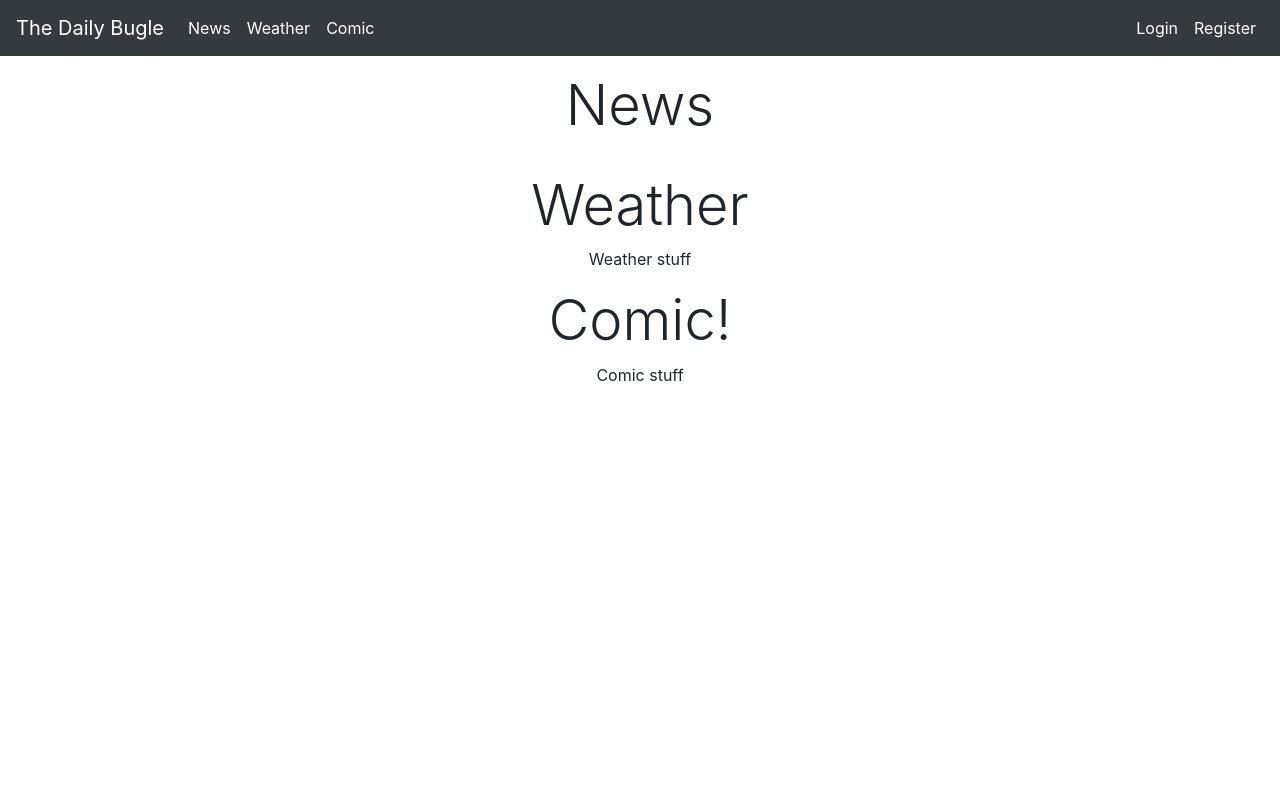
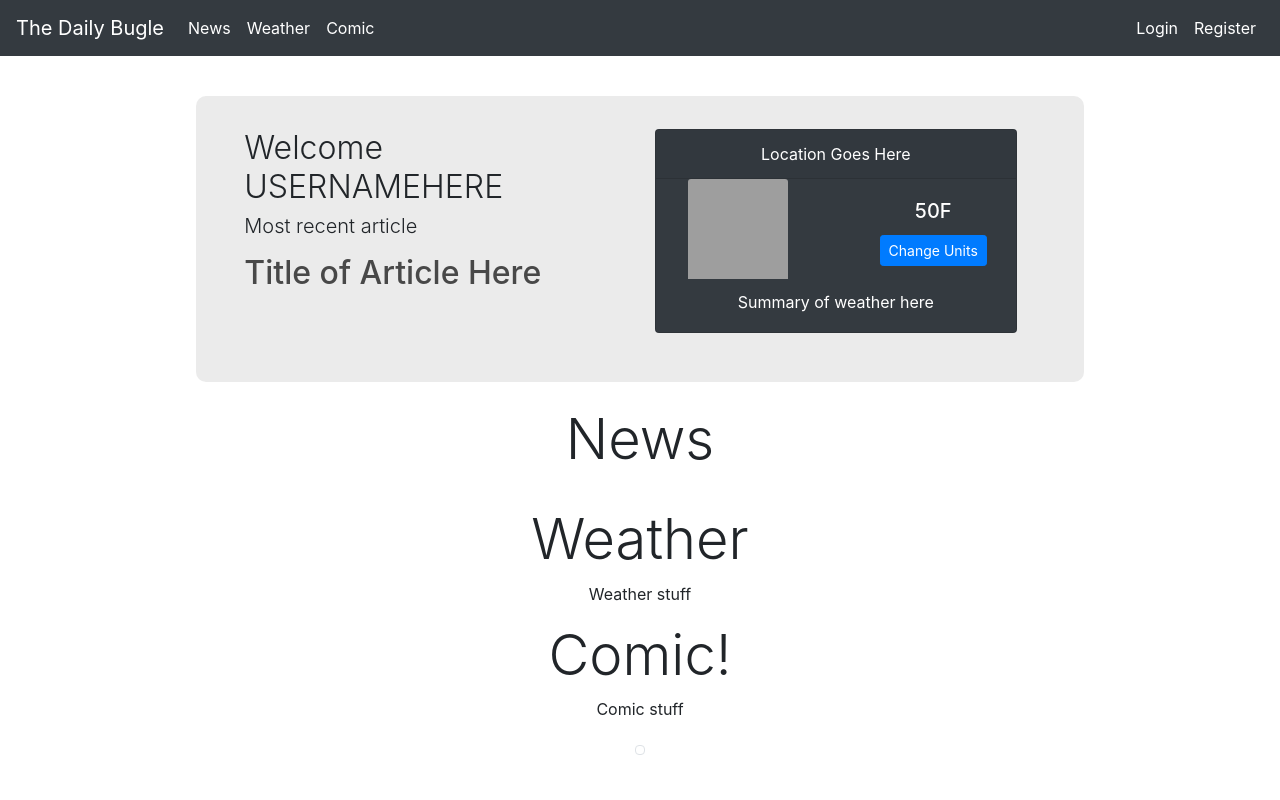
Before and after one commit to PGreatness/import-Greatness, a Flask app: template The Daily Bugle/dev/templates/home.html in a window 1280 px wide. Run offline with Flask 2, Linux system fonts and the light colour scheme; the template is opened without the code that fills it, so the values that code supplies are empty; some libraries are stand-ins or nearby versions; grey boxes are pictures that could not be loaded.

Commit message:
Pushed classwork/extra work

```diff
--- a/The Daily Bugle/dev/static/home.css
+++ b/The Daily Bugle/dev/static/home.css
@@ -22,3 +22,30 @@
 .linkFix:hover{
   color: #484848;
 }
+
+#rowTop{
+  width:80%;
+  background-color: rgba(176, 176, 176, 0.25);
+  padding: 3%;
+  border-radius: 10px;
+}
+
+#bottomCardText{
+  padding-bottom:5%;
+}
+
+#weatherPreview{
+  padding-bottom: 3%
+}
+
+#weatherBox{
+  width:95%;
+}
+
+#weatherPreviewImage{
+  display:block;
+  margin-right:auto;
+  margin-left:auto;
+  width:100px;
+  height:100px
+}
--- a/The Daily Bugle/dev/templates/home.html
+++ b/The Daily Bugle/dev/templates/home.html
@@ -42,6 +42,41 @@
 <br>
 <br>
 <br>
+<br>
+
+<div class="container d-flex justify-content-center">
+  <div class="row" id="rowTop">
+    <div class="col-md-6">
+      <h2 class="font-weight-light">Welcome USERNAMEHERE<h2>
+      <p class="lead">Most recent article </p>
+      <a href="linkToMostRecentArticle" class="linkFix">Title of Article Here </a>
+    </div>
+    <div class="col-md-6">
+      <div class="card text-white bg-dark mb-3 center" id="weatherBox">
+        <div class="card-header">Location Goes Here</div>
+        <div class="row">
+          <div class="col-lg-6">
+            <div class="center">
+              <img class="card-img-top" id="weatherPreviewImage" src="http://www.transparentpng.com/thumb/weather-report/android-weather-icons-png-12.png" alt="Image missing">
+            </div>
+          </div>
+          <div class="col-lg-6">
+            <div class="card-body">
+              <div id="weatherPreview">
+                <h5 class="card-title collapse show" id="temperature">50F</h5>
+                <h5 class="card-title collapse" id="temperature">Celsius here</h5>
+                <button type="button" class="btn btn-primary btn-sm" href="#temperature" data-toggle="collapse">Change Units</button>
+              </div>
+            </div>
+          </div>
+        </div>
+        <p class="card-text" id="bottomCardText">Summary of weather here</p>
+      </div>
+    </div>
+  </div>
+</div>
+
+<br>
 
 <div class="container center" id="news">
   <h1 class="display-4 fix">News</h1>
@@ -60,12 +95,6 @@
         </div>
       </div>
       <div class="col-sm-8">
-        {% for news in data['weather-hourly'] %}
-            {% for item in news %}
-                {{news[item]}}
-            {% endfor %}
-            <br>
-        {% endfor %}
         <!-- Generate items in the format below using jinja and the database-->
         {% for article in data['news'] %}
         {% if article['id'] == 0 %}
@@ -83,7 +112,7 @@
               <p class="mb-1">{{article['abstract']}}</p>
             </div>
             <small>{{article['image-caption']}}</small>
-              <img src="{{article['image-url']}}" class="img-fluid" alt="Responsive image">
+            <img src="{{article['image-url']}}" class="img-fluid img-thumbnail" alt="Responsive image">
           </div>
 
           {% endfor %}
@@ -103,7 +132,7 @@
   <div class="container center" id="comic">
     <h1 class="display-4 fix">Comic!</h1>
     <p> Comic stuff </p>
-  <img src="{{data['comic-image']}}">
+    <img src="{{data['comic-image']}}" class="img-fluid img-thumbnail">
     <!-- Comic info things will go in here -->
   </div>
   {% endblock %}
```
Also changed, not shown: devlog.txt (+8 -3 lines). Lines whose indentation alone changed are shown as unchanged.
